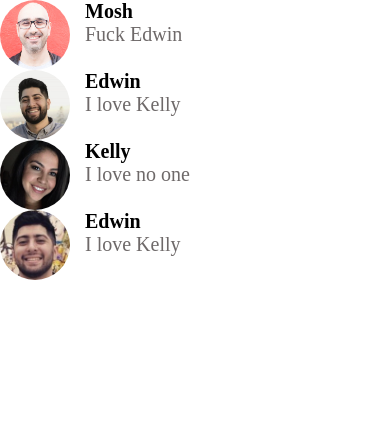
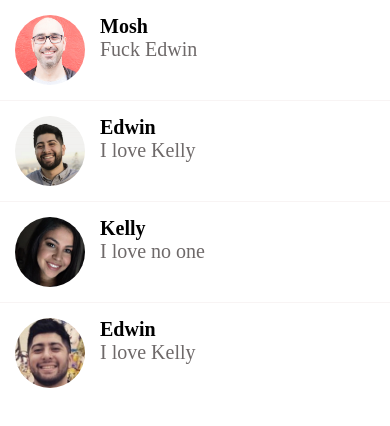
Before and after one commit to edwinjmenendez/DoneDeal, a React Native app: screen / in a window 390 px wide. Shown: the top 426 px of the page. Built offline with nearby package versions, Linux system fonts and the light colour scheme.

Commit message:
added separator component to not repeat code

```diff
--- a/src/Components/ListItem.js
+++ b/src/Components/ListItem.js
@@ -17,7 +17,8 @@ const ListItem = ({ title, subTitle, image }) => {
 
 const styles = StyleSheet.create({
   container: {
-    flexDirection: 'row'
+    flexDirection: 'row',
+    padding: 15,
   },
   image: {
     width: 70,
--- /dev/null
+++ b/src/Components/ListItemSeparator.js
@@ -0,0 +1,19 @@
+import React from 'react'
+import { View, StyleSheet } from 'react-native'
+import colors from '../config/colors'
+
+const ListItemSeparator = () => {
+  return (
+    <View style={styles.separator} />
+  )
+}
+
+const styles = StyleSheet.create({
+  separator: {
+    width: '100%',
+    height: 1,
+    backgroundColor: colors.light
+  }
+})
+
+export default ListItemSeparator
--- a/src/Screens/MessageScreen.js
+++ b/src/Screens/MessageScreen.js
@@ -2,6 +2,7 @@ import React from 'react'
 import { FlatList } from 'react-native'
 
 import ListItem from '../Components/ListItem'
+import ListItemSeparator from '../Components/ListItemSeparator';
 import Screen from '../Components/Screen';
 
 // dummyData
@@ -46,6 +47,7 @@ const MessageScreen = () => {
             subTitle={item.description}
             image={item.image}
           />}
+        ItemSeparatorComponent={ListItemSeparator}
       />
     </Screen>
   )
--- a/src/config/colors.js
+++ b/src/config/colors.js
@@ -3,5 +3,6 @@ export default {
   secondary: '#4ecdc4',
   black: '#000',
   white: '#fff',
-  medium: '#6e6969'
+  medium: '#6e6969',
+  light: '#f8f4f4'
 }
```
